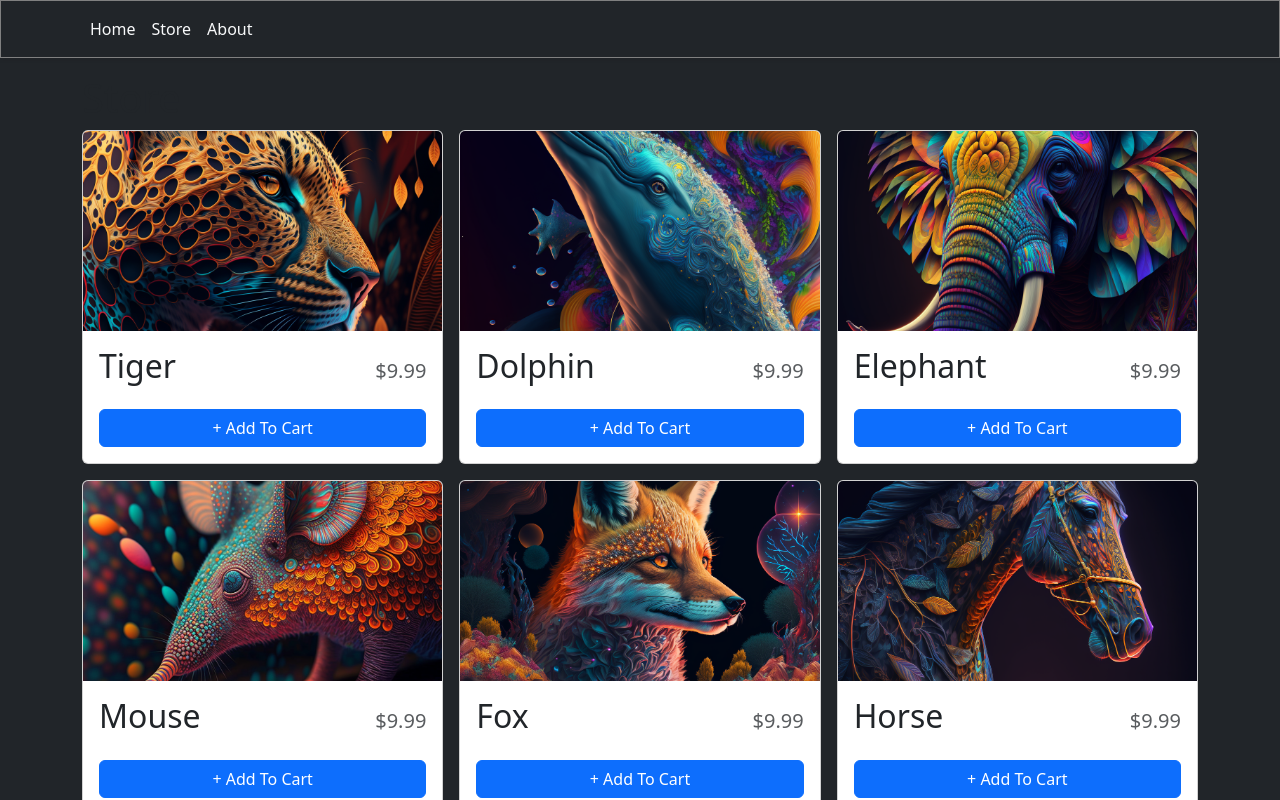
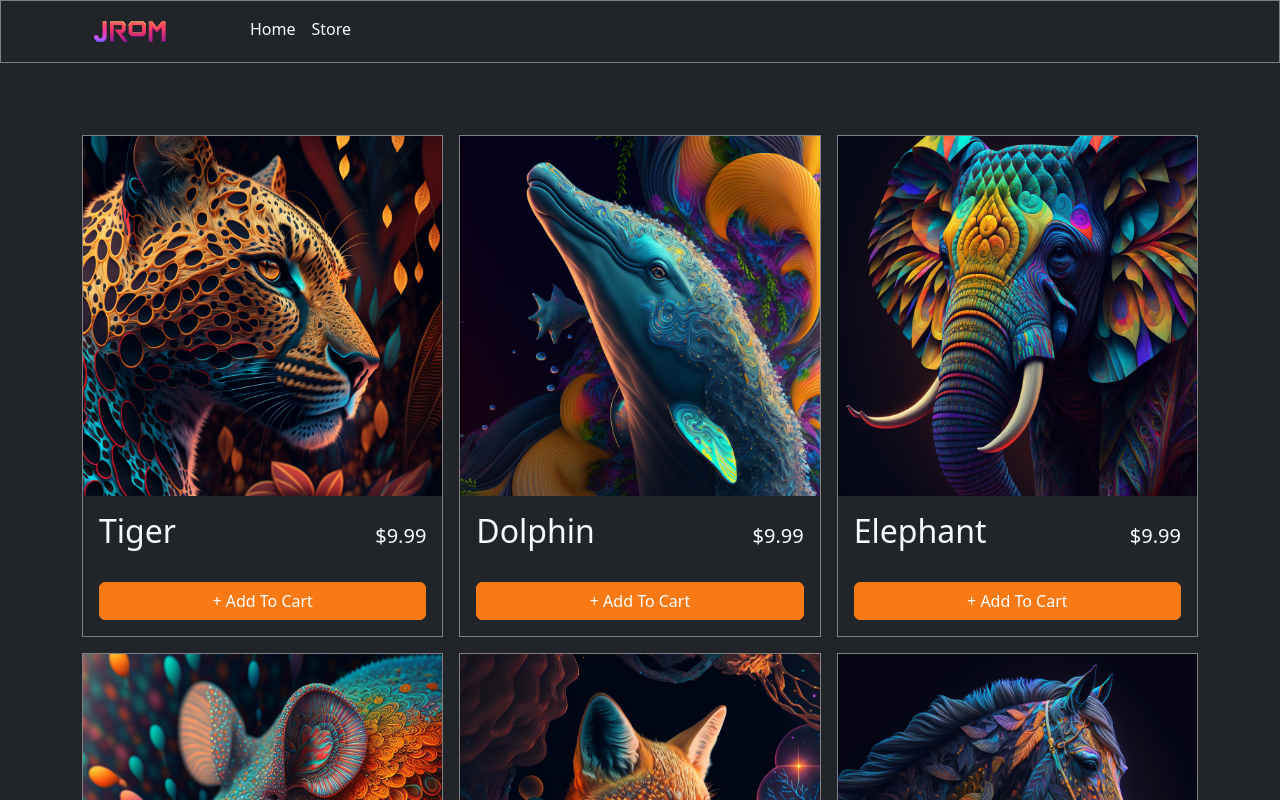
Before and after one commit to jerommiole/react-typescript-shopping-cart, a React (Vite) app: page /store in a window 1280 px wide. Shown: the top 800 px of the page. Built offline with nearby package versions, Linux system fonts and the light colour scheme.

Commit message:
refactoring design

```diff
--- a/index.html
+++ b/index.html
@@ -2,9 +2,9 @@
 <html lang="en">
   <head>
     <meta charset="UTF-8" />
-    <link rel="icon" type="image/svg+xml" href="/vite.svg" />
+    <link rel="icon" type="image/svg+xml" href="/public/imgs/jrom-icon.ico" />
     <meta name="viewport" content="width=device-width, initial-scale=1.0" />
-    <title>Vite + React + TS</title>
+    <title>React TS | Shopping Cart</title>
   </head>
   <body class="bg-dark">
     <div id="root"></div>
--- a/src/App.tsx
+++ b/src/App.tsx
@@ -2,7 +2,6 @@ import { Routes, Route } from "react-router-dom"
 import { Container } from "react-bootstrap"
 import { Home } from "./pages/Home"
 import { Store } from "./pages/Store"
-import { About } from "./pages/About"
 import { Navbar } from "./components/Navbar"
 import { ShoppingCartProvider } from "./context/ShoppingCartContext"
 
@@ -15,7 +14,6 @@ function App() {
         <Routes>
           <Route path="/" element={<Home />} />
           <Route path="/store" element={<Store />} />
-          <Route path="/about" element={<About />} />
         </Routes>
       </Container>
     </ShoppingCartProvider>
--- a/src/components/Navbar.tsx
+++ b/src/components/Navbar.tsx
@@ -1,6 +1,7 @@
-import { Button, Container, Nav, Navbar as NavbarBs } from "react-bootstrap"
+import { Button, Image, Container, Nav, Navbar as NavbarBs } from "react-bootstrap"
 import { NavLink } from "react-router-dom"
 import { useShoppingCart } from "../context/ShoppingCartContext"
+import LogoImage from "../../public/imgs/jrom.png"
 
 export function Navbar() {
     const { openCart, cartQuantity } = useShoppingCart()
@@ -8,21 +9,21 @@ export function Navbar() {
         <NavbarBs sticky="top" className="bg-dark shadow-sm mb-3" style={{ border: "1px solid grey" }}>
             <Container>
                 <Nav className="me-auto">
+                    <Nav.Link to="https://jrom.webflow.io/" as={NavLink}>
+                        <Image src={LogoImage} width={80} style={{ marginRight: '5vw' }}/>
+                    </Nav.Link>
                     <Nav.Link to="/" as={NavLink} className="text-light">
                         Home
                     </Nav.Link>
                     <Nav.Link to="/store" as={NavLink} className="text-light">
                         Store
                     </Nav.Link>
-                    <Nav.Link to="/about" as={NavLink} className="text-light">
-                        About
-                    </Nav.Link>
                 </Nav>
                 {cartQuantity > 0 && (
                     <Button
                         onClick={openCart}
                         style={{ width: "3rem", height: "3rem", position: "relative" }}
-                        variant="outline-primary"
+                        variant="outline-warning"
                         className="rounded-circle">
                     <svg
                         xmlns="http://www.w3.org/2000/svg"
--- a/src/components/StoreItem.tsx
+++ b/src/components/StoreItem.tsx
@@ -19,33 +19,49 @@ StoreItemProps) {
 
     const quantity = getItemQuantity(id)
     return (
-        <Card className="h-100">
-            <Card.Img
-                variant="top"
-                src={imgUrl}
-                height="200px"
-                style={{objectFit: "cover"}}
-            />
-            <Card.Body className="d-flex flex-column">
+        <Card className="h-100" style={{
+            border: '1px solid grey',
+            borderRadius: '0'
+        }}>
+            <Card.Img src={imgUrl} style={{ borderRadius: '0'}}/>
+            <Card.Body className="d-flex flex-column bg-dark text-light">
                 <Card.Title className="d-flex justify-content-between align-items-baseline mb-4">
-                    <span className="fs-2">{name}</span>
-                    <span className="ms-2 text-muted">{formatCurrency(price)}</span>
+                    <h3 className="fs-2">{name}</h3>
+                    <span className="ms-2">{formatCurrency(price)}</span>
                 </Card.Title>
                 <div className="mt-auto">
                     {quantity === 0 ? (
-                        <Button className="w-100" onClick={() => increaseCartQuantity(id)}>+ Add To Cart</Button>
+                        <Button className="w-100" onClick={() => increaseCartQuantity(id)} style={{
+                            backgroundColor: '#f97a15',
+                            borderColor: '#f97a15',
+                            color: 'white'
+                         }}>
+                            + Add To Cart
+                        </Button>
                     ):
                     <div className="d-flex align-items-center flex-column"
                         style={{ gap: ".5rem"}}>
                         <div className="d-flex align-items-center justify-content-center"
                             style={{ gap: ".5rem"}}>
-                            <Button onClick={() => decreaseCartQuantity(id)}>-</Button>
+                            <Button onClick={() => decreaseCartQuantity(id)} style={{
+                                backgroundColor: '#f97a15',
+                                borderColor: '#f97a15',
+                                color: 'white'
+                             }}>
+                                -
+                            </Button>
                             <div>
                                 <span className="fs-3">{quantity}</span> in cart
                             </div>
-                            <Button onClick={() => increaseCartQuantity(id)}>+</Button>
+                            <Button onClick={() => increaseCartQuantity(id)} style={{
+                                backgroundColor: '#f97a15',
+                                borderColor: '#f97a15',
+                                color: 'white'
+                             }}>
+                                +
+                            </Button>
                         </div>
-                        <Button variant="danger" size="sm" onClick={() => removeFromCart(id)}>Remove</Button>
+                        <Button variant="danger" size="sm" onClick={() => removeFromCart(id)} className="mt-2">Remove</Button>
                     </div>
                     }
                 </div>
--- a/src/pages/About.tsx
+++ /dev/null
@@ -1,3 +0,0 @@
-export function About() {
-    return <h1>About</h1>
-}
```
Also changed, not shown: public/imgs/jrom.png (added), 1 other file (tests, documents, lock files or other folders).
